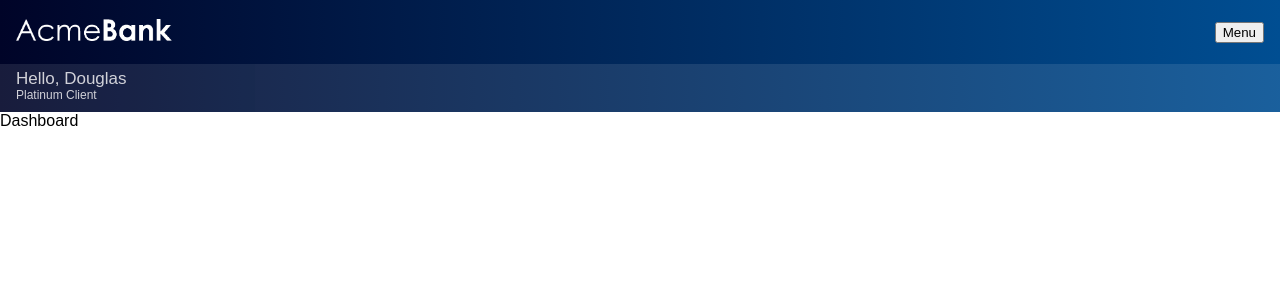
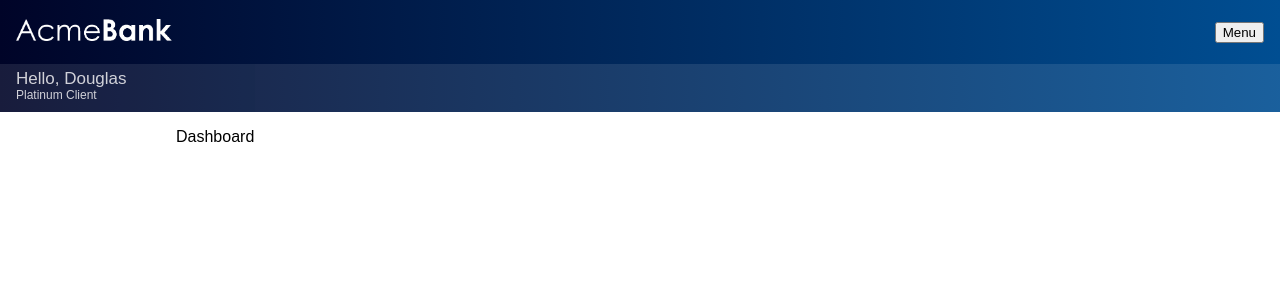
Before and after one commit to dougdelabrida/bank-app, a React app: page / in a window 1280 px wide. Shown: the top 300 px of the page. Built offline with nearby package versions, Linux system fonts and the light colour scheme.

Commit message:
set main as container

```diff
--- a/src/client/components/Layout.js
+++ b/src/client/components/Layout.js
@@ -1,13 +1,21 @@
 import React from 'react';
+import styled from 'styled-components';
 
 import Header from './Header';
+
+const Main = styled.main`
+  margin: 0 auto;
+  max-width: 960px;
+  padding: 16px;
+  width: 100%;
+`;
 
 const Layout = ({children}) => (
   <div>
     <Header />
-    <main>
+    <Main>
       {children}
-    </main>
+    </Main>
   </div>
 )
 
```
